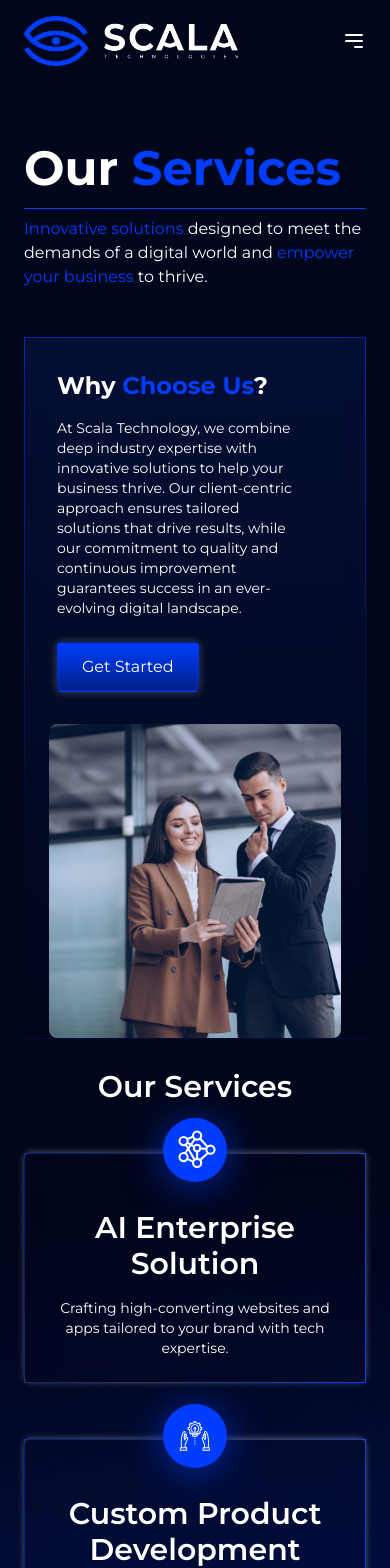
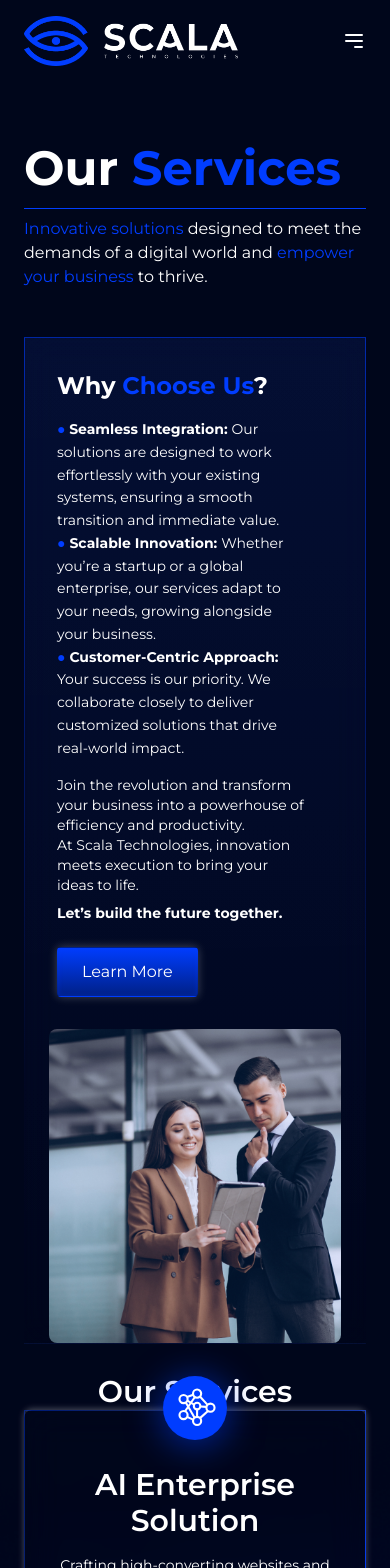
Before and after one commit to abitshrestha03/scala-frontend, a React (Vite) app in the folder frontend/: page /services in a window 390 px wide. Shown: the top 1568 px of the page. Built offline with nearby package versions, Linux system fonts and the light colour scheme; no server answers.

Commit message:
mobile menu update

```diff
--- a/frontend/src/components/HomeComponent/Companies.jsx
+++ b/frontend/src/components/HomeComponent/Companies.jsx
@@ -20,7 +20,7 @@ const Companies = () => {
       <span className="block ms:text-sm sm:text-xl md:tracking-[0.08em] text-center text-white">
         Top Companies
       </span>
-      <div className="flex 2xl:mr-16 overflow-hidden ms:space-x-4 sm:space-x-8 md:space-x-12 lg:space-x-16 ms:mt-4 md:mt-8 w-full">
+      <div className="flex 2xl:mr-16 overflow-hidden ms:space-x-4 sm:space-x-8 md:space-x-12 lg:space-x-16 ms:mt-4 md:mt-20 w-full">
         <div className="flex ms:space-x-4 md:space-x-8 lg:space-x-16 animate-scroll">
           {logos.map((logo, index) => (
             <>
--- a/frontend/src/components/HomeComponent/FAQ.jsx
+++ b/frontend/src/components/HomeComponent/FAQ.jsx
@@ -34,7 +34,7 @@ const FAQSection = () => {
   return (
     <div className="py-10 px-6">
       <div className="max-w-xl mx-auto">
-        <h2 className="text-white text-center font-semibold ms:text-3xl sm:text-5xl md:tracking-[0.04em] mb-4">
+        <h2 className="text-white text-center font-semibold ms:text-3xl sm:text-5xl md:tracking-[0.04em] lg:mb-20">
           Frequently Asked <br /> Questions
         </h2>
         <div className="space-y-4">
--- a/frontend/src/components/HomeComponent/FeaturedArticles.jsx
+++ b/frontend/src/components/HomeComponent/FeaturedArticles.jsx
@@ -34,7 +34,7 @@ const FeaturedArticles = () => {
         <h2 className="text-white text-center font-semibold ms:text-3xl sm:text-5xl md:tracking-[0.04em] mb-2">
           Featured Articles
         </h2>
-        <p className="text-gray-400 mb-8">Take a look at our latest articles</p>
+        <p className="text-gray-400 lg:mb-20">Take a look at our latest articles</p>
 
         {/* Custom Swiper Slider */}
         <div className="relative mb-4">
--- a/frontend/src/components/HomeComponent/FeaturedProducts.jsx
+++ b/frontend/src/components/HomeComponent/FeaturedProducts.jsx
@@ -4,8 +4,8 @@ import Button from "../Button";
 const FeaturedProjects = () => {
   return (
     <div className="md:px-4 lg:px-20 xl:px-32 py-12 text-center ms:px-6">
-      <h2 className="text-white text-center font-semibold ms:text-3xl sm:text-5xl md:tracking-[0.04em] mb-4">Featured Projects</h2>
-      <p className="text-lg text-gray-400 mt-2">
+      <h2 className="text-white text-center font-semibold ms:text-3xl sm:text-5xl md:tracking-[0.04em]">Featured Projects</h2>
+      <p className="text-lg text-gray-400 mt-20">
         Take a look at our latest projects
       </p>
 
--- a/frontend/src/components/HomeComponent/Founders.jsx
+++ b/frontend/src/components/HomeComponent/Founders.jsx
@@ -37,12 +37,12 @@ const Slider = () => {
 
   return (
     <div className="overflow-hidden md:mx-4 lg:mx-20 xl:mx-32 ms:mx-6">
-      <h2 className="text-white text-center font-semibold ms:text-3xl sm:text-5xl md:tracking-[0.04em] mb-4 flex-shrink-0">
+      <h2 className="text-white text-center font-semibold ms:text-3xl sm:text-5xl md:tracking-[0.04em] flex-shrink-0">
         Founder
       </h2>{" "}
       <div
         ref={sliderRef}
-        className="flex ms:flex-col lg:flex-row w-full lg:space-x-6 ms:space-y-6 lg:space-y-0 lg:overflow-x-scroll scroll-smooth lg:snap-x snap-mandatory scrollbar-hide"
+        className="flex ms:flex-col lg:flex-row w-full lg:space-x-6 ms:space-y-6 lg:space-y-0 lg:overflow-x-scroll scroll-smooth lg:snap-x snap-mandatory scrollbar-hide lg:mt-20"
       >
         {cards.map((card, index) => (
           <div
--- a/frontend/src/components/HomeComponent/Services.jsx
+++ b/frontend/src/components/HomeComponent/Services.jsx
@@ -68,10 +68,10 @@ const Services = () => {
         backgroundPosition: "right center"
       }}
     >
-      <h2 className="text-white text-center font-semibold ms:text-3xl sm:text-5xl md:tracking-[0.04em] mb-12">
+      <h2 className="text-white text-center font-semibold ms:text-3xl sm:text-5xl md:tracking-[0.04em]">
         Our Services
       </h2>
-      <div className="grid grid-cols-1 md:grid-cols-2 lg:grid-cols-3 gap-x-6 sm:gap-y-20 ms:gap-y-14">
+      <div className="grid grid-cols-1 md:grid-cols-2 lg:grid-cols-3 gap-x-6 sm:gap-y-20 ms:gap-y-14 lg:mt-20">
         {services.map((service, index) => (
           <ServiceCard
             key={index}
--- a/frontend/src/components/HomeComponent/Testimonials.jsx
+++ b/frontend/src/components/HomeComponent/Testimonials.jsx
@@ -43,7 +43,7 @@ const Testimonials = () => {
   return (
     <div className="md:px-4 lg:px-20 xl:px-32 text-white py-12">
       <h2 className="text-white text-center font-semibold ms:text-3xl sm:text-5xl md:tracking-[0.04em] mb-2">Testimonials</h2>
-      <p className="text-center text-lg mb-10">
+      <p className="text-center text-lg lg:mb-20">
         Hear what our customers have to say.
       </p>
       <div className="w-full slider-container">
--- a/frontend/src/components/ServiceComponent/Advantage.jsx
+++ b/frontend/src/components/ServiceComponent/Advantage.jsx
@@ -3,7 +3,7 @@ import Button from "../Button";
 const ScalaAdvantage = () => {
   return (
     <div className="text-white py-12">
-      <h2 className="text-4xl font-bold text-center mb-8">
+      <h2 className="text-4xl font-bold text-center lg:mb-20">
         The Scala Advantage
       </h2>
       <div className="grid grid-cols-1 sm:grid-cols-2 lg:grid-cols-3 gap-6 ms:px-6 md:px-4 lg:px-20 xl:px-32">
--- a/frontend/src/components/ServiceComponent/ChooseUs.jsx
+++ b/frontend/src/components/ServiceComponent/ChooseUs.jsx
@@ -5,24 +5,34 @@ const ChooseUs = () => {
   return (
     <section className="ms:px-6 md:px-8 lg:px-20 xl:px-32 ms:-mb-[210px] md:-mb-[120px]">
       <div className="text-white py-12">
-        <div
-          className="max-w-7xl mx-auto flex flex-col lg:flex-row items-center border-2 border-solid chooseUs"
-        >
+        <div className="max-w-7xl mx-auto flex flex-col lg:flex-row items-center border-2 border-solid chooseUs">
           {/* Left Section */}
           <div className="flex-[0.7] text-left z-10 px-8 py-8">
             <h2 className="ms:text-2xl md:text-4xl font-bold ms:mb-4 md:mb-8">
               Why <span className="text-navblue">Choose Us</span>?
             </h2>
             <p className="ms:text-sm md:text-lg leading-relaxed mb-6 w-[90%]">
-              At Scala Technology, we combine deep industry expertise with
+              {/* At Scala Technology, we combine deep industry expertise with
               innovative solutions to help your business thrive. Our
               client-centric approach ensures tailored solutions that drive
               results, while our commitment to quality and continuous
               improvement guarantees success in an ever-evolving digital
-              landscape.
+              landscape. */}
+              <div className="leading-relaxed">
+                <span className="text-navblue">●</span> <span className="font-bold">Seamless Integration: </span>Our solutions are designed to work
+                effortlessly with your existing systems, ensuring a smooth
+                transition and immediate value. <br /><span className="text-navblue">●</span><span className="font-bold"> Scalable Innovation:  </span> Whether you’re a startup or a global enterprise, our services
+                adapt to your needs, growing alongside your business. <br /> <span className="text-navblue">●</span><span className="font-bold"> Customer-Centric Approach:  </span>  Your success is our priority. We
+                collaborate closely to deliver customized solutions that drive
+                real-world impact. <div className="mb-4"></div>
+              </div>
+              Join the revolution and transform your business into a powerhouse of
+              efficiency and productivity. <br /> At Scala Technologies,
+              innovation meets execution to bring your ideas to life. <div className="mt-2 font-bold">Let’s
+              build the future together.</div>
             </p>
             {/* Button */}
-            <Button text="Get Started" />
+            <Button text="Learn More" />
           </div>
 
           {/* Right Section */}
```
Also changed, not shown: frontend/src/components/HomeComponent/WhatWeDo.jsx (+12 -5 lines).
